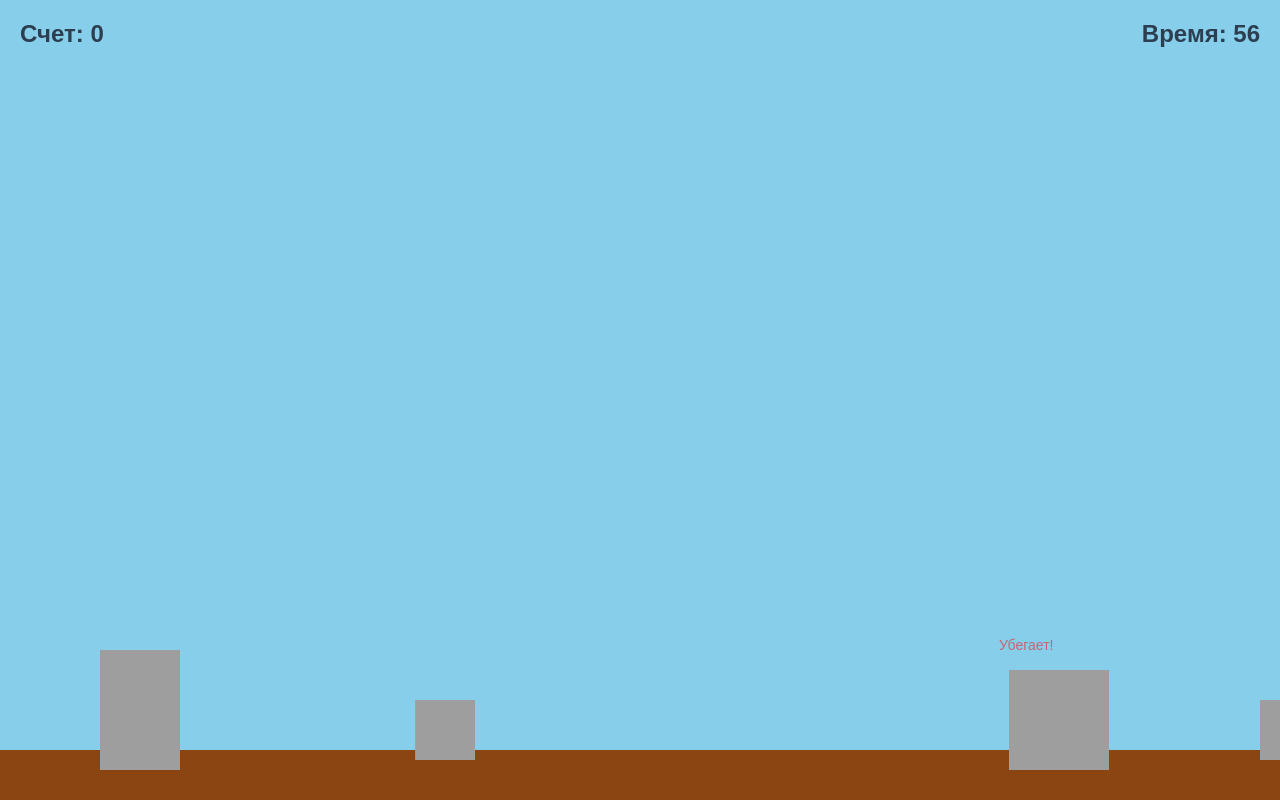
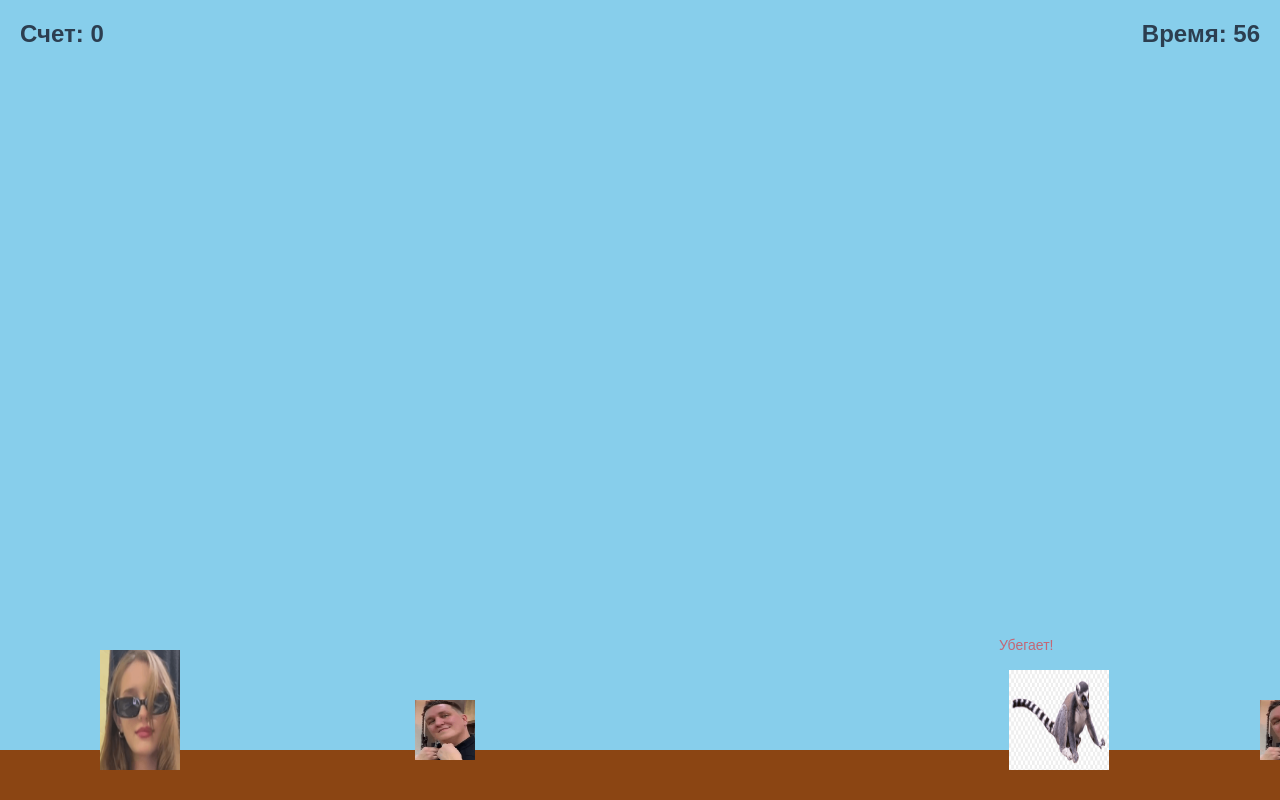
Before and after one commit to MokArtiy/Telegram-BOT, a plain HTML site: page index.html in a window 1280 px wide. Drawn offline with Linux system fonts and the light colour scheme.

Commit message:
fix load imgs

```diff
--- a/index.html
+++ b/index.html
@@ -84,6 +84,10 @@
         <div id="timer">Время: 60</div>
         <canvas id="gameCanvas"></canvas>
 
+        <div id="loading" style="position: absolute; top: 50%; left: 50%; transform: translate(-50%, -50%); font-size: 24px; color: white; z-index: 200;">
+            Загрузка... 🦊
+        </div>
+
         <div id="gameOver">
             <img id="victoryImage" src="" alt="Победа!">
             <h2 id="resultTitle">🎉 Поздравляем! 🎉</h2>
@@ -95,6 +99,13 @@
     </div>
 
     <script>
+        function resizeCanvas() {
+            canvas.width = window.innerWidth || 320;
+            canvas.height = window.innerHeight || 568;
+        }
+        window.addEventListener('load', resizeCanvas);
+        window.addEventListener('resize', resizeCanvas);
+
         const canvas = document.getElementById('gameCanvas');
         const ctx = canvas.getContext('2d');
         const scoreElement = document.getElementById('score');
@@ -119,11 +130,11 @@
         };
 
         // ЗАМЕНИ ЭТИ URL НА СВОИ HTTPS КАРТИНКИ!
-        images.lemur.src = 'https://cdn.discordapp.com/attachments/1433580011759075449/1433580684752064572/484-4847323_lemur-png-transparent-png-download.png?ex=6905358d&is=6903e40d&hm=0cfb51125cd7188aa20df60a8d32d8ba9b451b377247870d595661469ae36ba0&';
-        images.player.src = 'https://cdn.discordapp.com/attachments/1433580011759075449/1433580038762004510/image.png?ex=690534f3&is=6903e373&hm=42365834bf051700de9fd4005a942aee45a94eb592769253598d2df121861dfc&';
-        images.obstacle.src = 'https://cdn.discordapp.com/attachments/1433580011759075449/1433584361164243127/image.png?ex=690538fa&is=6903e77a&hm=357e2c17c3a0108b5b338c06a8529a4627030fc7ebaae866cb0ce9c50f189e9b&';
-        images.victory.src = 'https://cdn.discordapp.com/attachments/1433580011759075449/1433604483874816141/image.png?ex=69054bb8&is=6903fa38&hm=0bd4b93e88b08bec9c0f7424c5a1ec9f94a77999d8faa4025176c86ce3dd15d8&';
-        images.defeat.src = 'https://cdn.discordapp.com/attachments/1433580011759075449/1433600829968875622/image.png?ex=69054850&is=6903f6d0&hm=497deb97410dd2d3fc31dd56b0f441b3b2290364b260b3756b82bdf4b5160349&';
+        images.lemur.src = 'assets/lemur-l.png';
+        images.player.src = 'assets/player-l.png';
+        images.obstacle.src = 'assets/obstacle-l.png';
+        images.victory.src = 'assets/victory-l.png';
+        images.defeat.src = 'assets/defeat-l.png';
         images.background.src = 'https://via.placeholder.com/400x300/87CEEB/FFFFFF?text=Фон';
 
         // Игровые переменные
@@ -416,6 +427,9 @@
             player.velocityY = 0;
             player.isJumping = false;
 
+            canvas.width = window.innerWidth;
+            canvas.height = window.innerHeight;
+
             lemur.worldX = canvas.width - 200;
             lemur.y = canvas.height - 130;
             lemur.state = 'visible';
@@ -445,6 +459,7 @@
             img.onload = () => {
                 imagesLoaded++;
                 if (imagesLoaded === totalImages) {
+                    document.getElementById('loading').style.display = 'none';
                     restartGame();
                     gameLoop(0);
                 }
@@ -452,6 +467,7 @@
             img.onerror = () => {
                 imagesLoaded++;
                 if (imagesLoaded === totalImages) {
+                    document.getElementById('loading').style.display = 'none';
                     restartGame();
                     gameLoop(0);
                 }
```
Also changed, not shown: assets/defeat-l.png (added), assets/defeat.png (added), assets/lemur-l.png (added), assets/lemur.png (added), assets/obstacle-l.png (added), assets/obstacle.png (added), assets/player-l.png (added), assets/player.png (added), assets/victory-l.png (added), assets/victory.png (added).
